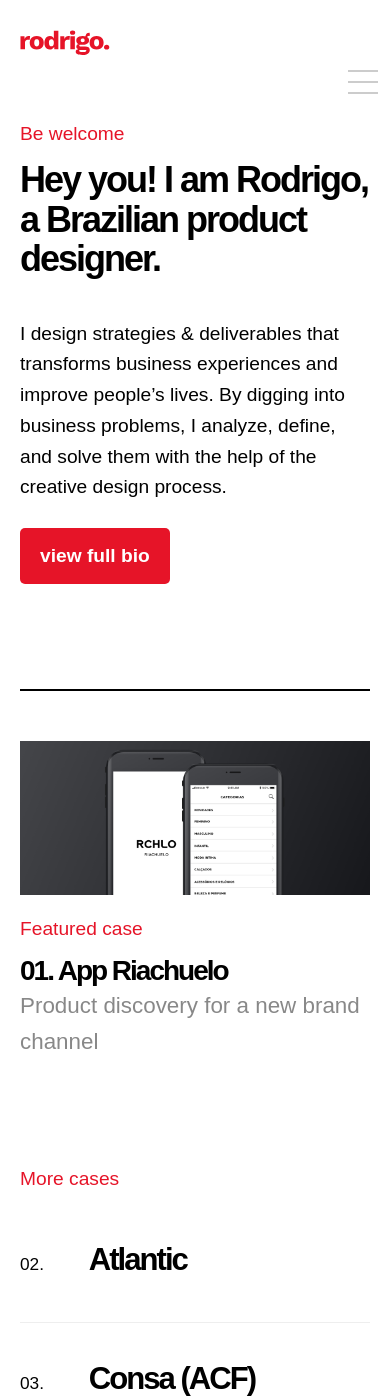
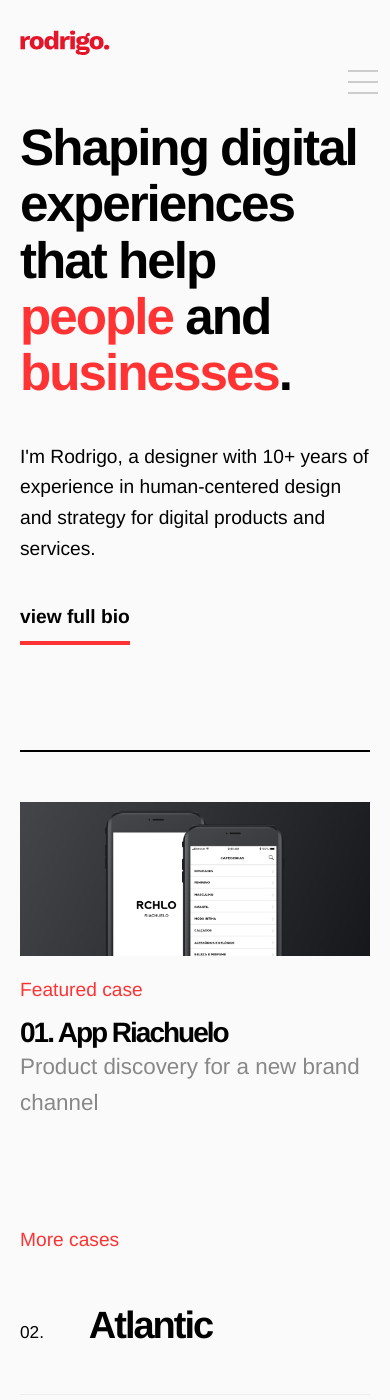
Before and after one commit to drigoteixeira/drigoteixeira.github.io, a Jekyll site: the page built from index.html, in a window 390 px wide and 1400 px high. Built offline with Jekyll 4.4.1, drawn with Linux system fonts in a browser that asks for light colours; nearby versions of some CDN libraries.

Commit message:
Update typography

```diff
--- a/_layouts/home2.html
+++ b/_layouts/home2.html
@@ -14,7 +14,7 @@
 
   </head>
 
-  <body class="blog">
+  <body class="home">
 
     {% include header.html %}
 
--- a/_scss/base.scss
+++ b/_scss/base.scss
@@ -22,7 +22,7 @@
     font-feature-settings: 'kern';
     font-weight: 400;
     font-style: normal;
-    font-family: 'Work Sans', sans-serif;
+    font-family: "Helvetica Neue", Helvetica, sans-serif;
 }
 
 .right {
--- a/_scss/buttons.scss
+++ b/_scss/buttons.scss
@@ -8,18 +8,16 @@
 input[type="button"] {
     display: inline-block;
     height: 56px;
-    padding: 0 20px;
-    color: $white;
+    color: $base-gray;
     text-align: center;
     font-size: 1em;
     font-weight: 700;
     line-height: 56px;
     text-decoration: none;
     white-space: nowrap;
-    background-color: $red;
-    border-radius: 5px;
     cursor: pointer;
     box-sizing: border-box;
+    border-bottom: 4px solid $red;
 }
 
 .button:hover,
@@ -32,10 +30,9 @@
 input[type="submit"]:focus,
 input[type="reset"]:focus,
 input[type="button"]:focus {
-    color: $white;
-    border-color: 1px solid $base-gray;
+    color: $base-gray;
     outline: 0;
-    background-color: $base-gray;
+    border-bottom: 4px solid $base-gray;
 }
 
 .button.button-primary,
--- a/_scss/layout.scss
+++ b/_scss/layout.scss
@@ -1,9 +1,9 @@
 .page {
-    padding-top: 100px;
+    padding-top: 150px;
 }
 
 .main-header {
-    background: $white;
+    background: transparent;
 }
 
 .about {
@@ -20,8 +20,13 @@
         color: $white;
     }
 
-    a, a:visited, a:hover {
+
+    a:visited, a:hover {
         color: $white;
+    }
+
+    .logo a {
+        border: none;
     }
 
 
@@ -31,6 +36,10 @@
 
     .button {
         color: $white;
+    }
+
+    hr {
+
     }
 }
 
@@ -288,6 +297,7 @@
     }
 
     figcaption {
+        margin-top: 10px;
         display: block;
         text-align: center;
     }
@@ -390,7 +400,7 @@
 
 @media (max-width: 576px) {
     .page {
-        padding-top: 100px;
+        padding-top: 120px;
     }
   }
 
--- a/_scss/lists.scss
+++ b/_scss/lists.scss
@@ -64,7 +64,7 @@
 }
 
 .list-cases li a span {
-    font-size: 1.8em;
+    font-size: 2.2em;
     line-height: 1.4em;
     margin-left: 40px;
     font-weight: 700;
--- a/_scss/typography.scss
+++ b/_scss/typography.scss
@@ -10,14 +10,14 @@
     letter-spacing: -1px;
     color: $black;
     margin-top: 0;
-    font-family: 'Work Sans', sans-serif;
+    font-family: "Helvetica Neue", Helvetica, sans-serif;
     font-weight: 700;
 }
 
 h1 {
-    font-size: 4.4em;
+    font-size: 4.2em;
     line-height: 1.1;
-    letter-spacing: -3px;
+    letter-spacing: -2px;
     color: $base-gray;
 }
 
@@ -138,28 +138,28 @@
 
 @media (max-width: 550px) {
     h1 {
-        font-size: 3.6rem;
+        font-size: 3.2em;
         letter-spacing: -2px;
     }
 
     h2 {
-        font-size: 3.6rem;
+        font-size: 2.6em;
     }
 
     h3 {
-        font-size: 3.6rem;
+        font-size: 1.8em;
     }
 
     h4 {
-        font-size: 3.0rem;
+        font-size: 1.8em;
     }
 
     h5 {
-        font-size: 2.4rem;
+        font-size: 1.4em;
     }
 
     h6 {
-        font-size: 1.5rem;
+        font-size: 1.2em;
     }
 
     p {
--- a/_scss/variables.scss
+++ b/_scss/variables.scss
@@ -1,7 +1,7 @@
 /* VARIABLES */
 
-$white: #fff;
-$red: #e61428;
+$white: #FAFAFA;
+$red: #ff3333;
 $base-gray: #000000;
 $gray-E: #EEEEEE;
 $gray-C: #CCCCCC;
--- a/about/index.html
+++ b/about/index.html
@@ -14,7 +14,7 @@
             <p>I live in São Paulo, Brazil, currently working at <a href="https://www.itau.com.br">Itaú Unibanco</a> as Product Designer.</p>
             <p>During my career, I've been working with small and large companies, such as AVON, Riachuelo, Atlantic Energias Renováveis, Discovery Turbo, DesenvolveSP, and Sao Paulo State Government.</p>
             <p>I consider myself a proactive, focused, and self-starter who completely believes in people, teamwork, effort, and optimizing processes through good design.</p>
-            <p><a href="cv-rodrigo-teixeira.pdf" class="button">Download CV</a></p>
+            <p><a href="cv-rodrigo-teixeira.pdf" class="button">Download résumé</a></p>
         </div>
     </div>
 </div>
--- a/index.html
+++ b/index.html
@@ -4,17 +4,17 @@
 
 <div class="container">
     <div class="row">
-        <div class="eight columns">
-            <p class="title">Be welcome</p>
-            <h1>Hey you! I am Rodrigo, a Brazilian product designer.</h1>
-            <p>I design strategies &amp; deliverables that transforms business experiences and improve people’s lives. By digging into business problems, I analyze, define, and solve them with the help of the creative design process.</p>
-            <p><a href="/about/" class="button button-primary">view full bio</a></p>
+        <div class="nine columns">
+            <h1>Shaping digital experiences that help <span>people</span> and <span>businesses</span>.</h1>
+            <p>I'm Rodrigo, a designer with 10+ years of experience in human-centered design and strategy for digital products and services.</p>
+            <p><a href="/about/" class="button">view full bio</a></p>
         </div>
     </div>
     <hr> </div>
 <div class="container">
     <div class="row">
         <div class="twelve columns">
+
             <figure>
                 <a href="/work/riachuelo/"> <img src="/img/riachuelo-destaque.png" class="responsive" alt="Models smilling while posing to camera"> </a>
             </figure>
```
